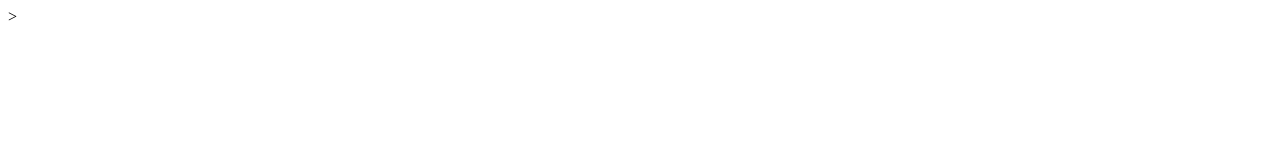
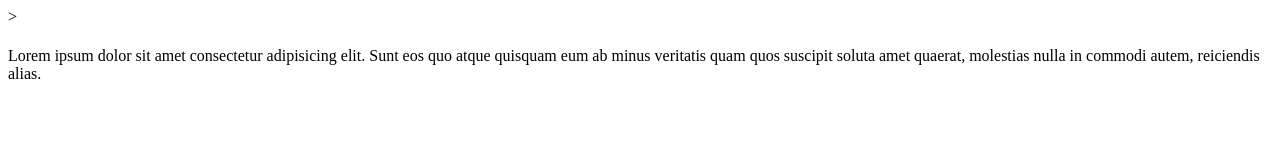
Before and after one commit to Chanatuch/Tax-Accounting, a plain HTML site: page index.html in a window 1280 px wide. Drawn offline with Linux system fonts and the light colour scheme.

Commit message:
commit to index
commit as some text

```diff
--- a/index.html
+++ b/index.html
@@ -3,5 +3,7 @@
 <h1>
     <title>Learn Git Desktop</title>
 </h1>
-
+<p>
+    Lorem ipsum dolor sit amet consectetur adipisicing elit. Sunt eos quo atque quisquam eum ab minus veritatis quam quos suscipit soluta amet quaerat, molestias nulla in commodi autem, reiciendis alias.
+</p>
 </body>
```
